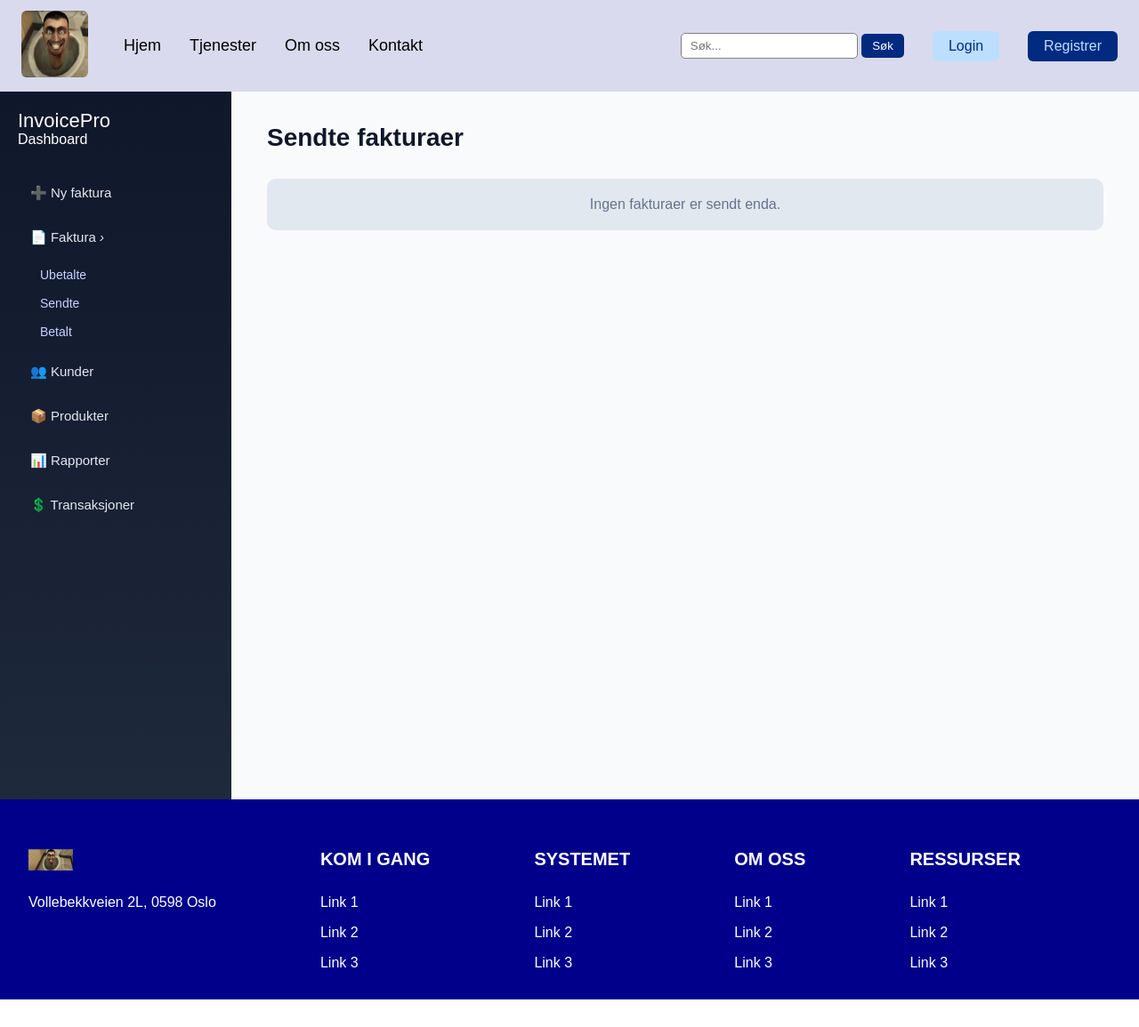
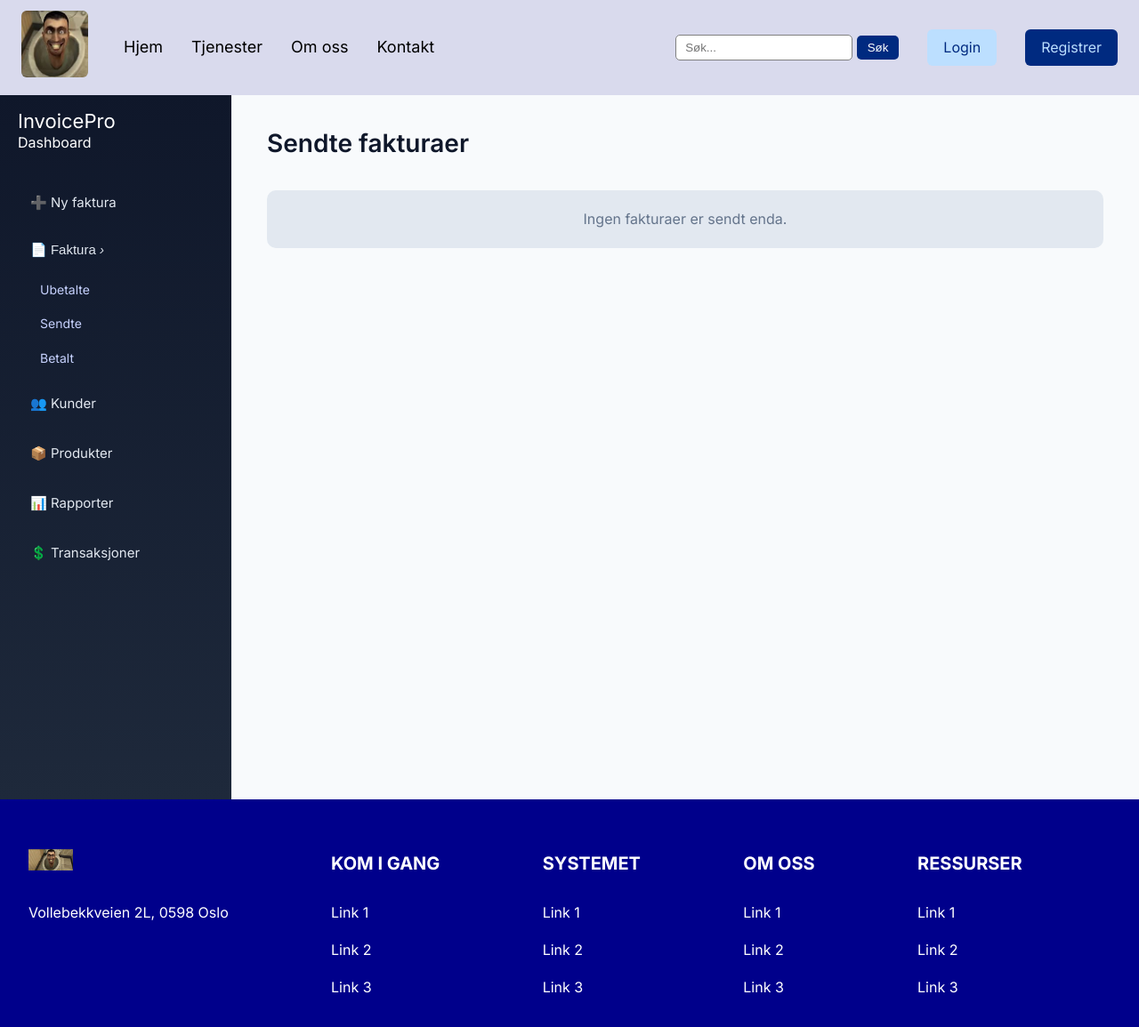
Before and after one commit to kevinuyphan-lgtm/test, a Flask app: template nettside/templates/faktura_tjeneste/sendte.html in a window 1280 px wide. Shown: the whole page at 89% size. Before the commit the page ends 1124 px from the top, so only its background shows below. Run offline with Flask 3, Linux system fonts and the light colour scheme; the template is opened without the code that fills it, so the values that code supplies are empty; parts of the project's set-up code (start-up, migrations or seed data) failed here and were passed over.

Commit message:
Update style_sendte.css

```diff
--- a/nettside/static/faktura_tjeneste/style_sendte.css
+++ b/nettside/static/faktura_tjeneste/style_sendte.css
@@ -1,3 +1,59 @@
+/* ===== GLOBAL TYPOGRAFI BASE ===== */
+@import url('https://fonts.googleapis.com/css2?family=Inter:wght@400;500;600;700&display=swap');
+
+:root {
+  /* Font */
+  --font-main: 'Inter', Arial, sans-serif;
+
+  /* Font sizes */
+  --text-xs: 12px;
+  --text-sm: 14px;
+  --text-md: 16px;
+  --text-lg: 18px;
+  --text-xl: 22px;
+  --text-2xl: 28px;
+
+  /* Font weights */
+  --weight-regular: 400;
+  --weight-medium: 500;
+  --weight-semibold: 600;
+  --weight-bold: 700;
+
+  /* Line height */
+  --line-normal: 1.6;
+}
+
+html, body {
+  font-family: var(--font-main);
+  font-size: var(--text-md);
+  font-weight: var(--weight-regular);
+  line-height: var(--line-normal);
+  color: #1e293b;
+}
+
+/* ===== HEADINGS ===== */
+h1 {
+  font-size: var(--text-2xl);
+  font-weight: var(--weight-semibold);
+}
+
+h2 {
+  font-size: var(--text-xl);
+  font-weight: var(--weight-semibold);
+}
+
+h3 {
+  font-size: var(--text-lg);
+  font-weight: var(--weight-medium);
+}
+
+/* ===== TEXT ===== */
+p, span, td, th, li, label {
+  font-size: var(--text-md);
+}
+
+
+
 /* ===== LAYOUT ===== */
 .layout {
   display: flex;
```
